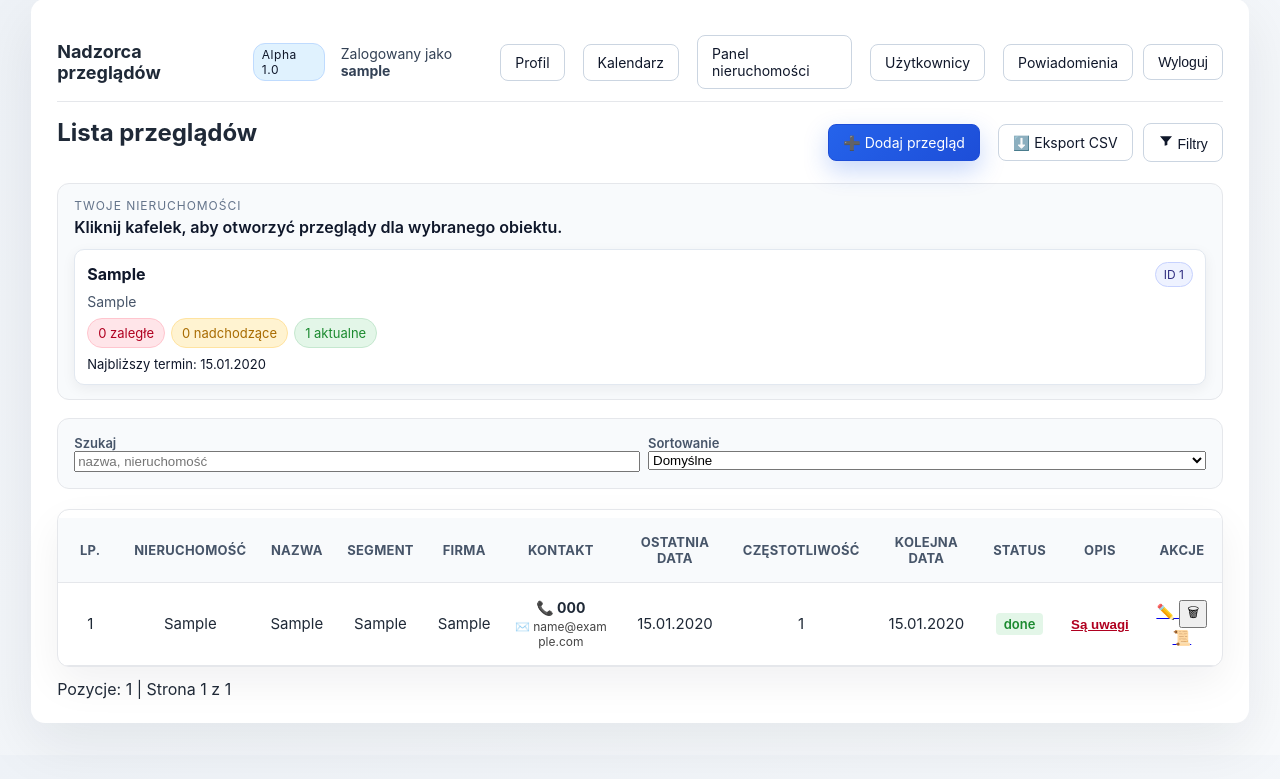
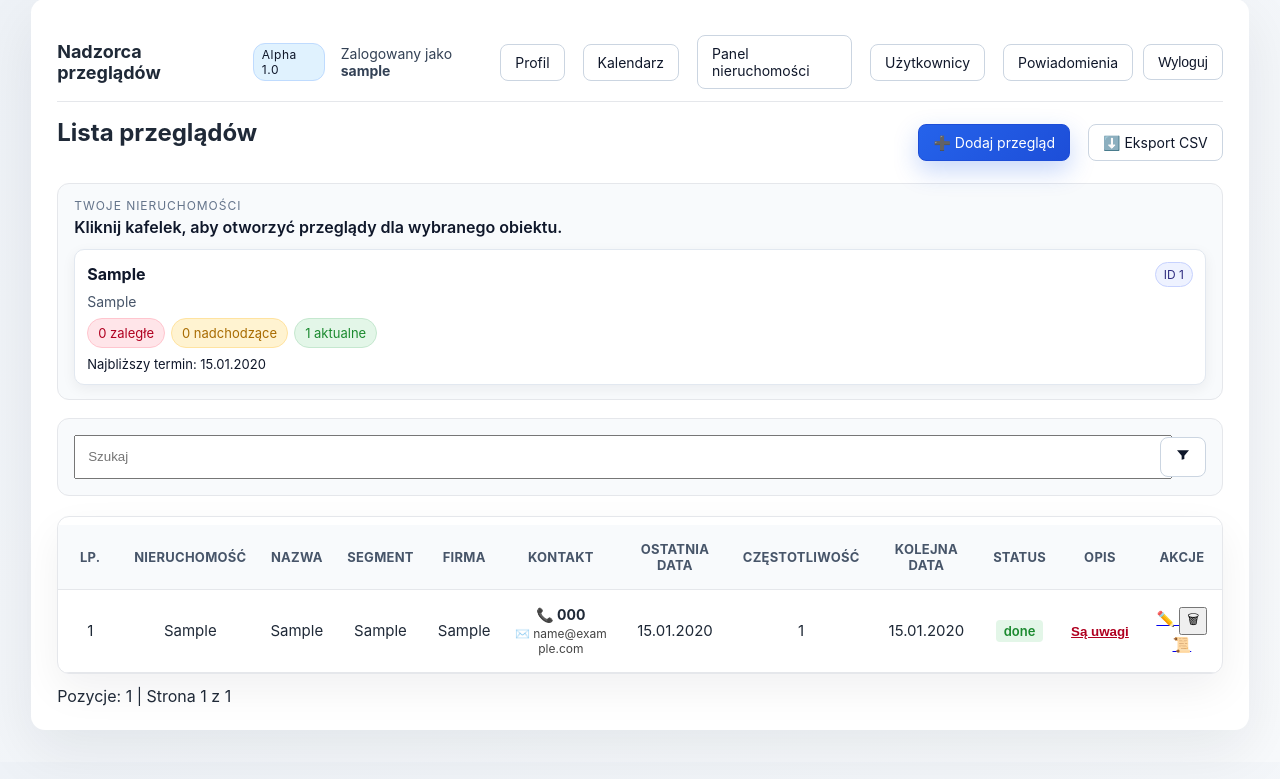
Before and after one commit to KamilWyjadlowski/przeglady_nadzorca, a Flask app: page / in a window 1280 px wide. Shown: the part 21-800 px from the top of the page. Run offline with Flask 3, Linux system fonts and the light colour scheme; the visitor is signed in with stand-in values (Sample User, id 1); tables that the repository leaves empty hold one stand-in row (values such as "Sample post"); parts of the project's set-up code (start-up, migrations or seed data) failed here and were passed over.

Commit message:
Enhance property filtering and sorting options in UI; add new segment option and improve layout

```diff
--- a/app.py
+++ b/app.py
@@ -869,7 +869,12 @@ def index():
     )
     clear_filters_url = url_for(
         "index",
-        **{k: v for k, v in args_no_page.items() if k not in {"nieruchomosc", "nazwa", "status", "uwagi", "segment"}},
+        **{
+            k: v
+            for k, v in args_no_page.items()
+            if k
+            not in {"nieruchomosc", "nazwa", "status", "uwagi", "segment", "sort"}
+        },
     )
 
     def build_page_url(num):
@@ -989,7 +994,7 @@ def validate_form(form):
         errors["nieruchomosc"] = "Nieruchomość jest wymagana."
 
     if not form["segment"]:
-        errors["segment"] = "Wybierz segment — Detal lub Hurt."
+        errors["segment"] = "Wybierz segment — Detal, Hurt lub Pozostałe."
 
     email = form.get("email", "")
     if email:
--- a/static/style.css
+++ b/static/style.css
@@ -135,6 +135,7 @@ table td:nth-child(11) {
   background: #f8fafc;
   border: 1px solid #e5e7eb;
   border-radius: 12px;
+  align-items: center;
 }
 
 .filters-form {
@@ -148,9 +149,24 @@ table td:nth-child(11) {
   min-width: 200px;
 }
 
+.filter-field-search {
+  flex: 1 1 320px;
+}
+
 .filter-field input,
 .filter-field select {
   width: 100%;
+}
+
+.filter-field input[type="text"] {
+  height: 40px;
+  padding: 0 12px;
+}
+
+.filter-actions {
+  margin-left: auto;
+  display: flex;
+  align-items: center;
 }
 
 .filters label {
@@ -168,6 +184,8 @@ table td:nth-child(11) {
   align-items: center;
   gap: 8px;
   position: relative;
+  height: 40px;
+  padding: 0 12px;
 }
 
 .filter-icon {
@@ -273,6 +291,18 @@ table td:nth-child(11) {
   margin-top: 12px;
   display: flex;
   justify-content: flex-end;
+}
+
+.sr-only {
+  position: absolute;
+  width: 1px;
+  height: 1px;
+  padding: 0;
+  margin: -1px;
+  overflow: hidden;
+  clip: rect(0, 0, 0, 0);
+  white-space: nowrap;
+  border: 0;
 }
 
 .properties-section {
--- a/templates/form.html
+++ b/templates/form.html
@@ -90,6 +90,7 @@
     <option value="">(wybierz)</option>
     <option value="Detal" {% if form.segment == "Detal" %}selected{% endif %}>Detal</option>
     <option value="Hurt" {% if form.segment == "Hurt" %}selected{% endif %}>Hurt</option>
+    <option value="Pozostałe" {% if form.segment == "Pozostałe" %}selected{% endif %}>Pozostałe</option>
   </select>
 
   {% if errors.segment %}
--- a/templates/index.html
+++ b/templates/index.html
@@ -42,6 +42,61 @@
               class="btn btn-ghost"
               >⬇️ Eksport CSV</a
             >
+          </div>
+        </div>
+
+        <div class="properties-section">
+          <div class="properties-head">
+            <div>
+              <div class="eyebrow">Twoje nieruchomości</div>
+              <div class="properties-title">Kliknij kafelek, aby otworzyć przeglądy dla wybranego obiektu.</div>
+            </div>
+            <div class="properties-actions">
+              {% if request.args.get('nieruchomosc') %}
+              <a href="{{ clear_property_url }}" class="btn btn-ghost">Pokaż wszystkie</a>
+              {% endif %}
+            </div>
+          </div>
+          <div class="property-grid">
+            {% for card in property_cards %}
+            <a href="{{ card.link }}" class="property-card {% if card.active %}is-active{% endif %}">
+              <div class="property-card-header">
+                <div class="property-card-name">{{ card.name }}</div>
+                {% if card.property_id %}
+                <span class="property-chip">ID {{ card.property_id }}</span>
+                {% endif %}
+              </div>
+              {% if card.segment %}
+              <div class="property-card-segment">{{ card.segment }}</div>
+              {% endif %}
+              <div class="property-card-counts">
+                <span class="pill pill-overdue">{{ card.overdue }} zaległe</span>
+                <span class="pill pill-upcoming">{{ card.upcoming }} nadchodzące</span>
+                <span class="pill pill-current">{{ card.current }} aktualne</span>
+              </div>
+              {% if card.next_due_label %}
+              <div class="property-card-next">Najbliższy termin: {{ card.next_due_label }}</div>
+              {% endif %}
+            </a>
+            {% endfor %}
+            {% if not property_cards %}
+            <div class="property-card empty-card">Brak nieruchomości do wyświetlenia</div>
+            {% endif %}
+          </div>
+        </div>
+
+        <div class="filters">
+          <div class="filter-field filter-field-search">
+            <label class="sr-only" for="filterSearch">Szukaj</label>
+            <input
+              type="text"
+              id="filterSearch"
+              name="q"
+              value="{{ request.args.get('q', '') }}"
+              placeholder="Szukaj"
+            />
+          </div>
+          <div class="filter-actions">
             <div class="filter-shell">
               <button
                 type="button"
@@ -49,6 +104,8 @@
                 id="filterTrigger"
                 aria-expanded="false"
                 aria-controls="filterPanel"
+                aria-label="Filtry"
+                title="Filtry"
               >
                 <svg class="filter-icon" viewBox="0 0 24 24" aria-hidden="true">
                   <path
@@ -56,14 +113,56 @@
                     fill="currentColor"
                   />
                 </svg>
-                Filtry
                 {% if active_filter_count %}
                 <span class="filter-badge">{{ active_filter_count }}</span>
                 {% endif %}
               </button>
               <div class="filter-panel" id="filterPanel" role="dialog" aria-label="Filtry">
+                {% set current_sort = request.args.get('sort', 'default') %}
                 <div class="filter-panel-header">
                   <div class="filter-panel-title">Filtry</div>
+                </div>
+
+                <div class="filter-group">
+                  <div class="filter-group-title">Sortowanie</div>
+                  <div class="filter-options">
+                    <label class="filter-option">
+                      <input
+                        type="radio"
+                        name="sort"
+                        value="default"
+                        {% if current_sort == "default" %}checked{% endif %}
+                      />
+                      <span>Domyślne</span>
+                    </label>
+                    <label class="filter-option">
+                      <input
+                        type="radio"
+                        name="sort"
+                        value="nieruchomosc"
+                        {% if current_sort == "nieruchomosc" %}checked{% endif %}
+                      />
+                      <span>Nieruchomość</span>
+                    </label>
+                    <label class="filter-option">
+                      <input
+                        type="radio"
+                        name="sort"
+                        value="nazwa"
+                        {% if current_sort == "nazwa" %}checked{% endif %}
+                      />
+                      <span>Nazwa</span>
+                    </label>
+                    <label class="filter-option">
+                      <input
+                        type="radio"
+                        name="sort"
+                        value="kolejna_data"
+                        {% if current_sort == "kolejna_data" %}checked{% endif %}
+                      />
+                      <span>Kolejna data</span>
+                    </label>
+                  </div>
                 </div>
 
                 <div class="filter-group">
@@ -175,68 +274,6 @@
                 </div>
               </div>
             </div>
-          </div>
-        </div>
-
-        <div class="properties-section">
-          <div class="properties-head">
-            <div>
-              <div class="eyebrow">Twoje nieruchomości</div>
-              <div class="properties-title">Kliknij kafelek, aby otworzyć przeglądy dla wybranego obiektu.</div>
-            </div>
-            <div class="properties-actions">
-              {% if request.args.get('nieruchomosc') %}
-              <a href="{{ clear_property_url }}" class="btn btn-ghost">Pokaż wszystkie</a>
-              {% endif %}
-            </div>
-          </div>
-          <div class="property-grid">
-            {% for card in property_cards %}
-            <a href="{{ card.link }}" class="property-card {% if card.active %}is-active{% endif %}">
-              <div class="property-card-header">
-                <div class="property-card-name">{{ card.name }}</div>
-                {% if card.property_id %}
-                <span class="property-chip">ID {{ card.property_id }}</span>
-                {% endif %}
-              </div>
-              {% if card.segment %}
-              <div class="property-card-segment">{{ card.segment }}</div>
-              {% endif %}
-              <div class="property-card-counts">
-                <span class="pill pill-overdue">{{ card.overdue }} zaległe</span>
-                <span class="pill pill-upcoming">{{ card.upcoming }} nadchodzące</span>
-                <span class="pill pill-current">{{ card.current }} aktualne</span>
-              </div>
-              {% if card.next_due_label %}
-              <div class="property-card-next">Najbliższy termin: {{ card.next_due_label }}</div>
-              {% endif %}
-            </a>
-            {% endfor %}
-            {% if not property_cards %}
-            <div class="property-card empty-card">Brak nieruchomości do wyświetlenia</div>
-            {% endif %}
-          </div>
-        </div>
-
-        <div class="filters">
-          <div class="filter-field">
-            <label for="filterSearch">Szukaj</label>
-            <input
-              type="text"
-              id="filterSearch"
-              name="q"
-              value="{{ request.args.get('q', '') }}"
-              placeholder="nazwa, nieruchomość"
-            />
-          </div>
-          <div class="filter-field">
-            <label for="filterSort">Sortowanie</label>
-            <select name="sort" id="filterSort">
-              <option value="default" {% if request.args.get('sort','default') == 'default' %}selected{% endif %}>Domyślne</option>
-              <option value="nieruchomosc" {% if request.args.get('sort') == 'nieruchomosc' %}selected{% endif %}>Nieruchomość</option>
-              <option value="nazwa" {% if request.args.get('sort') == 'nazwa' %}selected{% endif %}>Nazwa</option>
-              <option value="kolejna_data" {% if request.args.get('sort') == 'kolejna_data' %}selected{% endif %}>Kolejna data</option>
-            </select>
           </div>
         </div>
       </form>
@@ -413,14 +450,11 @@
             }
           };
 
-          filtersForm.querySelectorAll('.filter-panel input[type="checkbox"]').forEach(input => {
+          filtersForm
+            .querySelectorAll('.filter-panel input[type="checkbox"], .filter-panel input[type="radio"]')
+            .forEach(input => {
             input.addEventListener('change', submitFilters);
           });
-
-          const sortSelect = filtersForm.querySelector('#filterSort');
-          if (sortSelect) {
-            sortSelect.addEventListener('change', submitFilters);
-          }
         }
 
         if (filterTrigger && filterPanel) {
```
